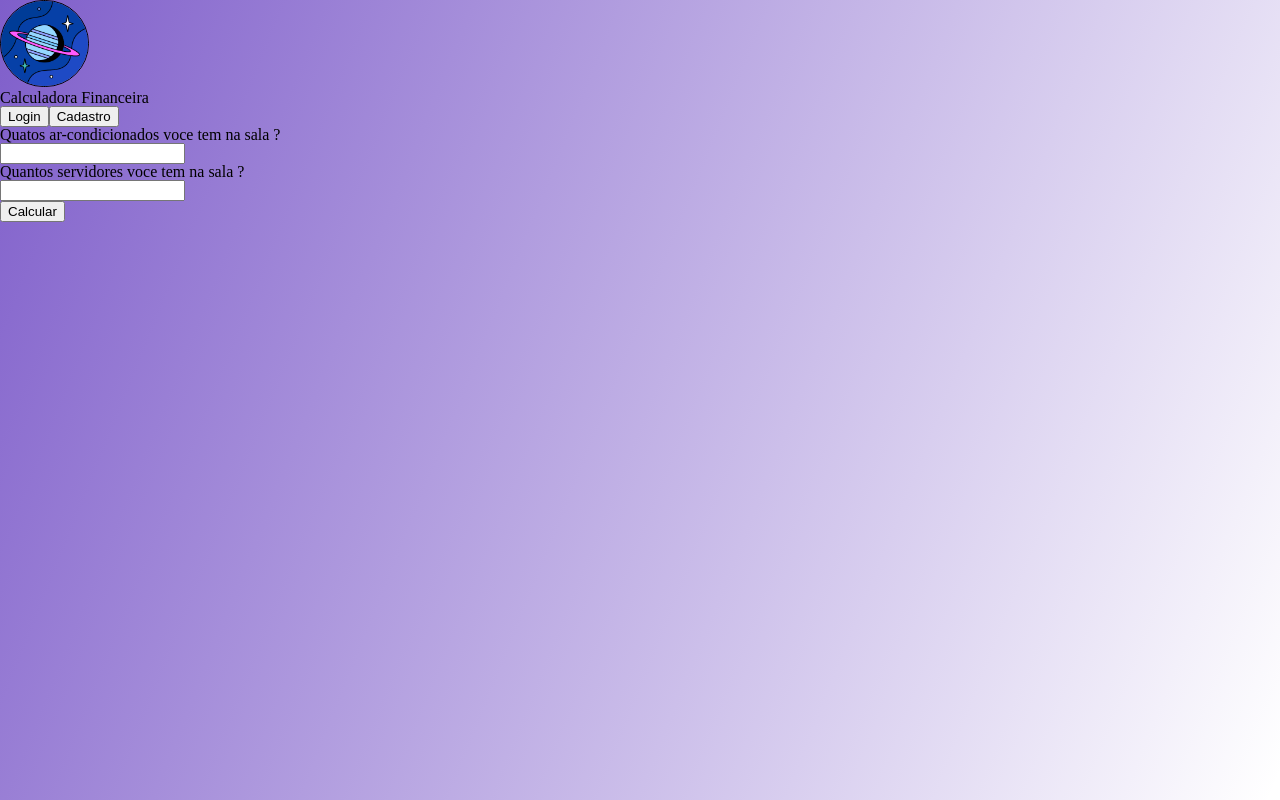
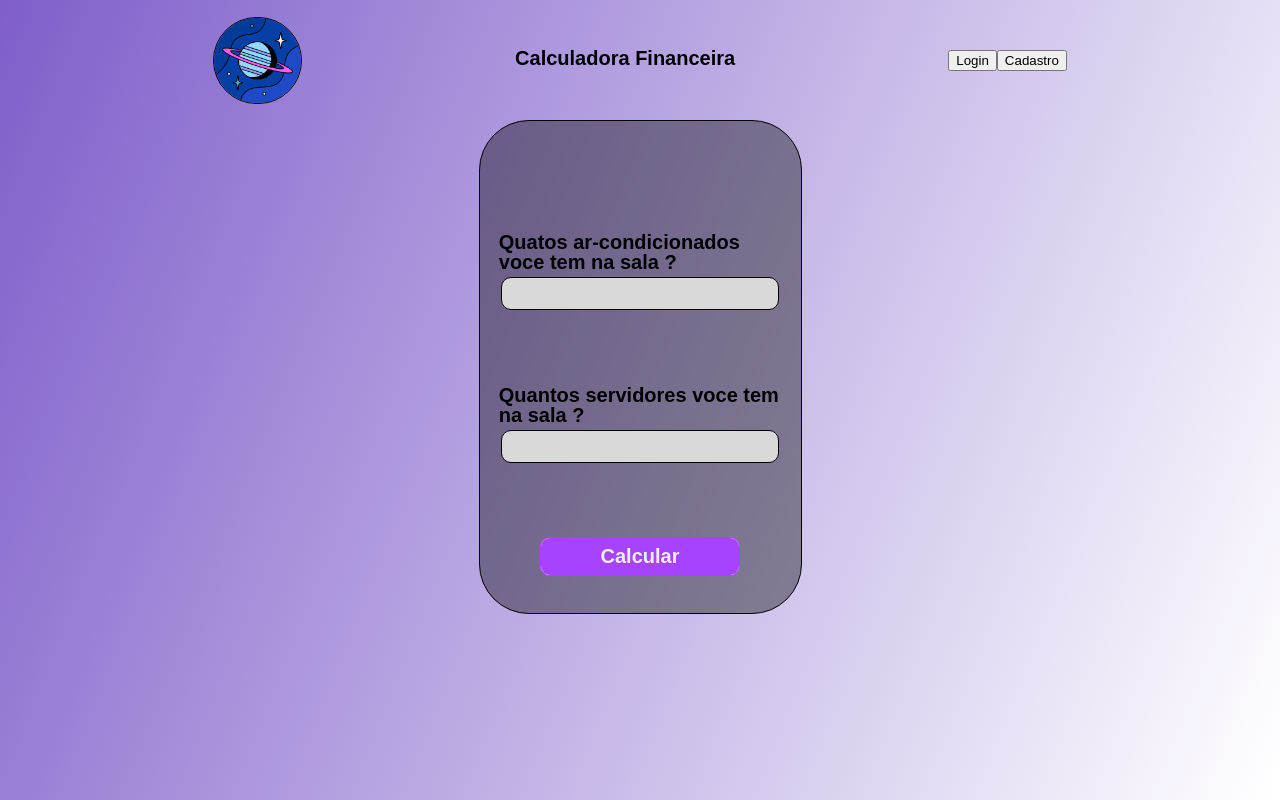
Before and after one commit to maarcos-floriano/SPTECH, a plain HTML site: page Algoritmos/Calculadora Financeira/index.html in a window 1280 px wide. Drawn offline with Linux system fonts and the light colour scheme.

Commit message:
Comecei o HTML

```diff
--- a/Algoritmos/Calculadora Financeira/index.html
+++ b/Algoritmos/Calculadora Financeira/index.html
@@ -8,25 +8,25 @@
     <link rel="stylesheet" href="styles.css">
 </head>
 <body>
-    <header>
-        <img src="./imagens/e-mail.png" alt="globo" class="imagem">
-        <h1>Calculadora Financeira</h1>
-        <div class="">
-            <button class="botao-login">Login</button><button class="botao-cadastro">Cadastro</button>
+    <header class="centralizar-linha">
+        <img src="./imagens/e-mail.png" class="imagem">
+        <h1 class="text">Calculadora Financeira</h1>
+        <div class="alinhar-linha">
+            <button class="botao__cor__perseguida">Login</button><button class="botao-cadastro">Cadastro</button>
         </div>
     </header>
-    <div class="center">
-        <section>
+    <div class="centralizar-coluna">
+        <section class="tag centralizar-coluna">
             <div></div>
-            <article>
-                <p>Quatos ar-condicionados voce tem na sala ?</p>
-                <input type="number">
+            <article class="centralizar-coluna">
+                <p class="text">Quatos ar-condicionados voce tem na sala ?</p>
+                <input type="number" class="ipt">
             </article>
-            <article>
-                <p>Quantos servidores voce tem na sala ?</p>
-                <input type="number">
+            <article class="centralizar-coluna">
+                <p class="text">Quantos servidores voce tem na sala ?</p>
+                <input type="number" class="ipt">
             </article>
-            <button>Calcular</button>
+            <button class="botao">Calcular</button>
         </section>
     </div>
 </body>
--- a/Algoritmos/Calculadora Financeira/styles.css
+++ b/Algoritmos/Calculadora Financeira/styles.css
@@ -4,7 +4,15 @@ body{
     background: linear-gradient(112deg, #7E5DCA -0.61%, rgba(168, 66, 255, 0.00) 99.39%);
 }
 header{
-
+    width: 100vw;
+    height: 120px;
+}
+.text{
+    font-family: Arial, Helvetica, sans-serif;
+    font-weight: bold;
+    font-size: 20px;
+    max-width: 88%;
+    margin-bottom: 5px;
 }
 .imagem{
     width: 87px;
@@ -21,18 +29,49 @@ header{
 .centralizar-linha{
     display: flex;
     align-items: center;
-    justify-content: center;
-    flex-direction: row;
-}
-.botao-escuro{
-    display: flex;
-    width: 226px;
-    height: 50px;
-    justify-content: center;
+    justify-content: space-evenly;
+    flex-direction: row
 }
 .botao{
-    display: flex;
-    width: 226px;
-    height: 50px;
-    justify-content: center;
+    cursor: pointer;
+    width: 200px;
+    height: 39px;
+    border-radius: 10px;
+    border: 1px solid #000;
+    border-color: #A842FF;
+    color: #fff;
+    box-shadow: 0 0 40px 40px #a742ff inset, 0 0 0 0 #A842FF;
+    transition: all 150ms ease-in-out;
+    color: #EFF1F0;
+    text-align: center;
+    font-family: Arial, Helvetica, sans-serif;
+    font-size: 20px;
+    font-weight: 700;
 }
+.botao:hover{
+    box-shadow: 0 0 10px 0 #A842FF inset, 0 0 10px 4px #A842FF;
+    color: #000;
+}
+.ipt{
+    width: 272px;
+    height: 29px;
+    border-radius: 10px;
+    border: 1px solid #000;
+    background: #D9D9D9;
+}
+.tag{
+    width: 321px;
+    height: 492px;
+    border-radius: 50px;
+    border: 1px solid #000;
+    background: rgba(0, 0, 0, 0.38);
+    backdrop-filter: blur(2px);
+    justify-content: space-around;
+}
+.decoration{
+    text-decoration: none;
+    color: #fff;
+}
+.decoration:hover{
+    color: #000;
+}
```
